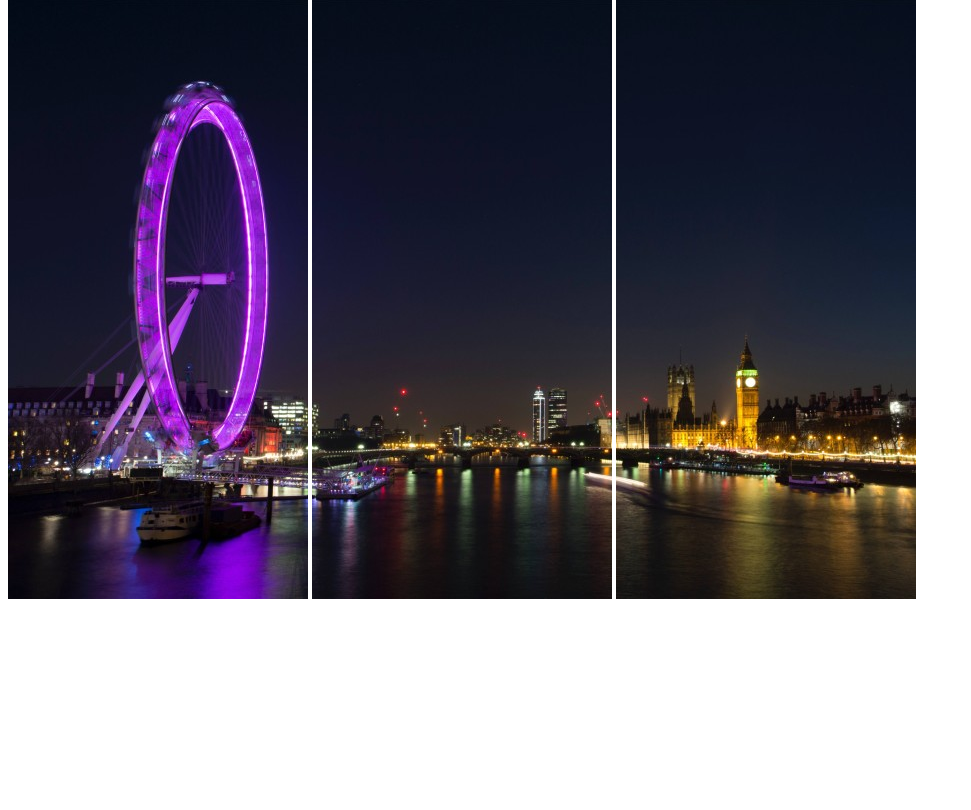
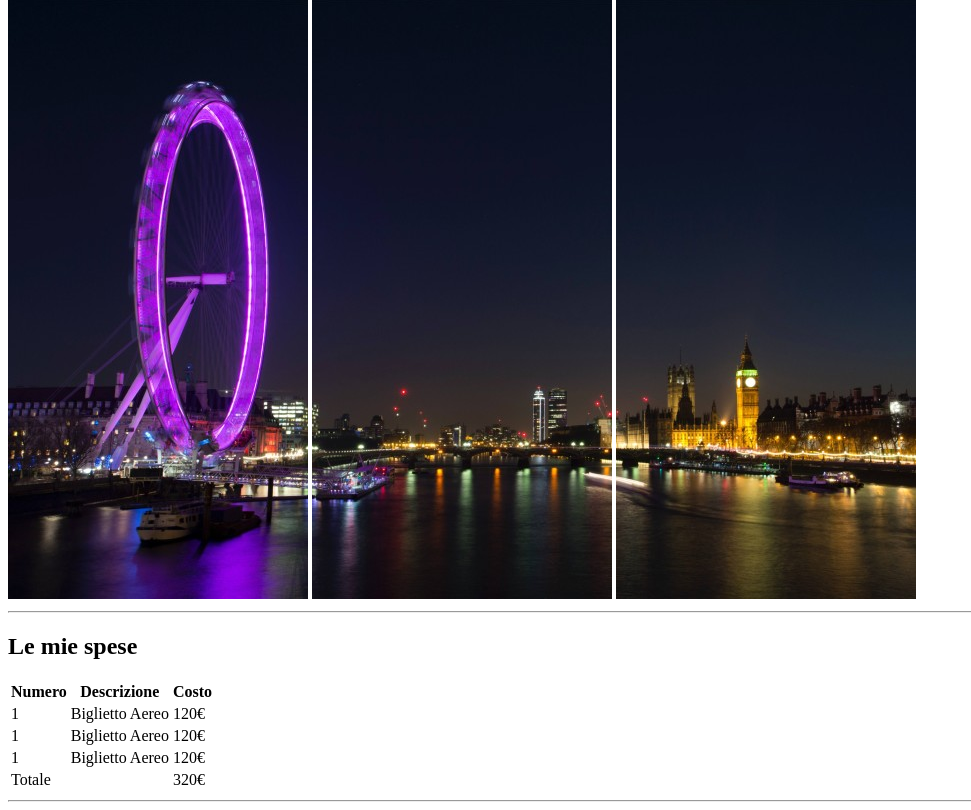
Before and after one commit to Vituz/html-london-trip, a plain HTML site: page index.html in a window 1280 px wide. Shown: the part 68-878 px from the top of the page, without its empty margins (0-971 px from the left). Before the commit the page ends 800 px from the top, so only its background shows below. Drawn offline with Linux system fonts and the light colour scheme.

Commit message:
Tabella spese completata

```diff
--- a/index.html
+++ b/index.html
@@ -15,9 +15,53 @@
             <img src="./img/pexels-bill-emrich-230794-0.jpg" alt="Panorama Londra 1 di 3">
             <img src="./img/pexels-bill-emrich-230794-1.jpg" alt="Panorama Londra 2 di 3">
             <img src="./img/pexels-bill-emrich-230794-2.jpg" alt="Panorama Londra 3 di 3">
+            <hr>
         </section>
     </header>
     <!-- /Titolo e immagine di copertina -->
 
+    <main>
+        <!-- Spese viaggio -->
+        <section>
+            <h2>Le mie spese</h2>
+            <table>
+                <thead>
+                    <tr>
+                        <th>Numero</th>
+                        <th>Descrizione</th>
+                        <th>Costo</th>
+                    </tr>
+                </thead>
+                <tbody>
+                    <tr>
+                        <td>1</td>
+                        <td>Biglietto Aereo</td>
+                        <td>120€</td>
+                    </tr>
+                    <tr>
+                        <td>1</td>
+                        <td>Biglietto Aereo</td>
+                        <td>120€</td>
+                    </tr>
+                    <tr>
+                        <td>1</td>
+                        <td>Biglietto Aereo</td>
+                        <td>120€</td>
+                    </tr>
+                </tbody>
+                <tfoot>
+                    <tr>
+                        <td>Totale</td>
+                        <td></td>
+                        <td>320€</td>
+                    </tr>
+                </tfoot>
+            </table>
+            <hr>
+        </section>
+        <!-- /Spese viaggio -->
+
+    </main>
+
 </body>
 </html>
```
